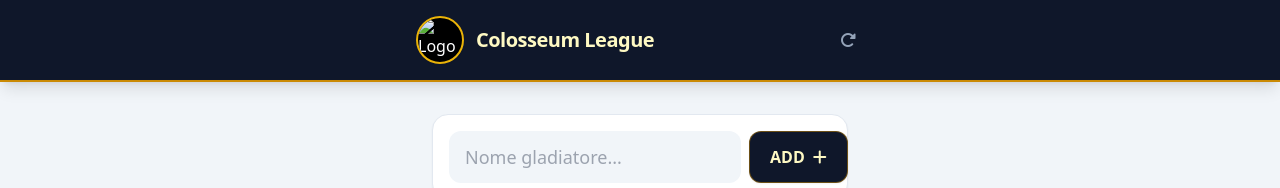
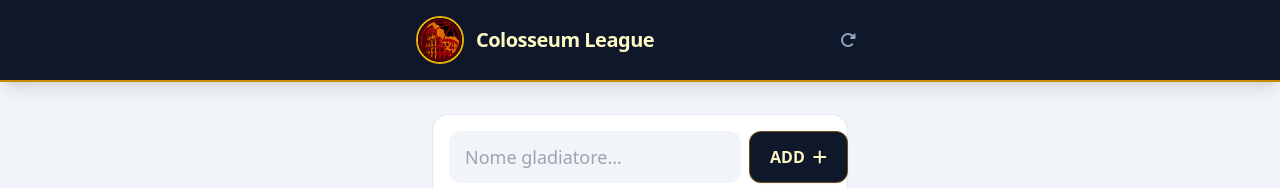
Before and after one commit to Fraol-LT/classifica-app, a plain HTML site: page index.html in a window 1280 px wide. Shown: the top 188 px of the page. Drawn offline with nearby package versions, Linux system fonts and the light colour scheme.

Commit message:
Update index.html

```diff
--- a/index.html
+++ b/index.html
@@ -67,7 +67,7 @@
         <div class="max-w-md mx-auto flex items-center justify-between">
             <div class="flex items-center gap-3">
                 <!-- IMPORTANTE: Il file 'colosseum-logo-nero.jpg' deve essere nella stessa cartella di questo file HTML su GitHub -->
-                <img src="colosseum-logo-nero.jpg" alt="Logo Colosseo" class="h-12 w-12 rounded-full object-cover border-2 border-yellow-500 shadow-sm bg-black">
+                <img src="colosseum-logo-nero.png" alt="Logo Colosseo" class="h-12 w-12 rounded-full object-cover border-2 border-yellow-500 shadow-sm bg-black">
                 <h1 class="text-xl font-bold tracking-tight text-yellow-100">
                     Colosseum League
                 </h1>
```
